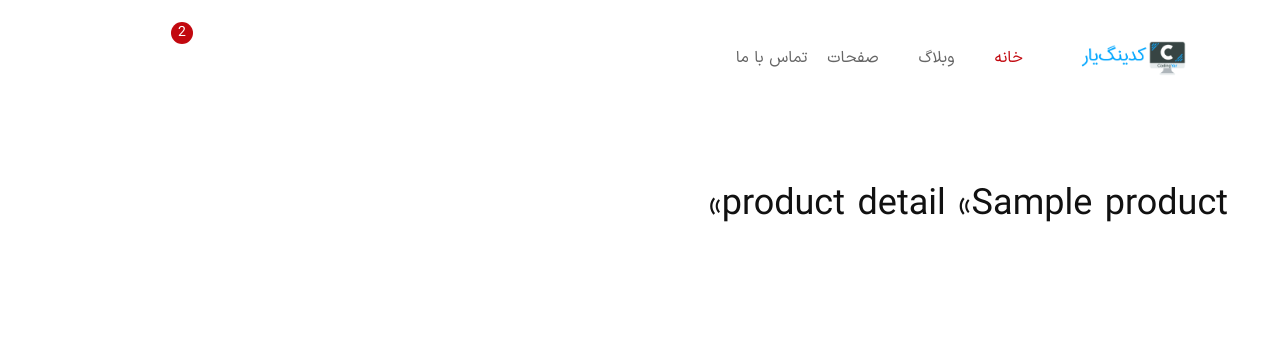
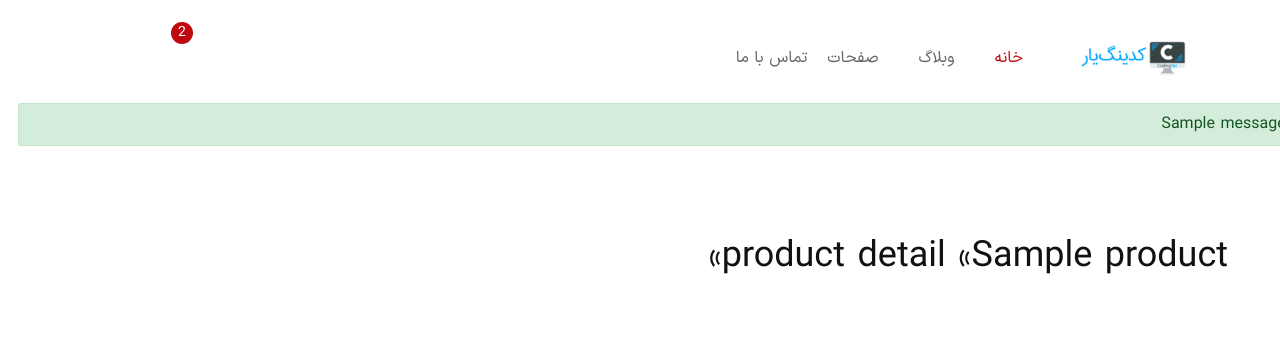
Before and after one commit to jonahmaleki/marketplace, a Django app: page /products/1/ in a window 1280 px wide. Shown: the top 361 px of the page. Run offline with Django 4.2, Linux system fonts and the light colour scheme; tables that the repository leaves empty hold one stand-in row (values such as "Sample post"); one stand-in notice (Sample message) is shown; some libraries are stand-ins or nearby versions; some web fonts are replaced.

Commit message:
add rosetta translation config and message framwork cofig in settings.py and view.py and product detail

```diff
--- a/config/urls.py
+++ b/config/urls.py
@@ -24,4 +24,5 @@ urlpatterns = [
     path('', include('pages.urls')),
     path('accounts/', include('allauth.urls')),
     path('products/', include('products.urls')),
+    path('rosetta/', include('rosetta.urls')),
 ] + static(settings.MEDIA_URL, document_root=settings.MEDIA_ROOT)
--- a/products/templates/products/product_detail.html
+++ b/products/templates/products/product_detail.html
@@ -8,6 +8,13 @@
 {% endblock page_title %}
 
 {% block content %}
+    {% if messages %}
+        {% for message in messages %}
+           <div class="alert alert-{{ message.tags }}" role="alert">
+            {{ message }}
+           </div>
+        {% endfor %}
+    {% endif %}
     <!-- Main Wrapper Start -->
     <div class="wrapper">
         <!-- Breadcrumb area Start -->
@@ -157,7 +164,8 @@
                                                     <div class="col-lg-8 m-auto">
                                                         {#                                                        <span class="reply-title pull-right">{% trans 'write your comment' %}</span>#}
                                                         {#                                                        <br>#}
-                                                        <form action="{% url 'comment_create' product.id %}" method="POST">
+                                                        <form action="{% url 'comment_create' product.id %}"
+                                                              method="POST">
                                                             {% csrf_token %}
                                                             {{ comment_form|crispy }}
                                                             <button type="submit">{% trans 'send' %}</button>
--- a/products/views.py
+++ b/products/views.py
@@ -1,6 +1,7 @@
 from django.shortcuts import render,get_object_or_404
 from django.urls import reverse_lazy
 from django.views import generic
+from django.contrib import messages
 
 from .models import Product, Comment
 from .forms import CommentForm
@@ -40,4 +41,5 @@ class CommentCreateView(generic.CreateView):
         product_id = int(self.kwargs['pk'])
         product = get_object_or_404(Product, pk=product_id)
         obj.product = product
+        messages.success(request=self.request, message='your comment successfully add.')
         return super().form_valid(form)
```
Also changed, not shown: config/settings.py (+15 -3 lines). Lines whose indentation alone changed are shown as unchanged.
